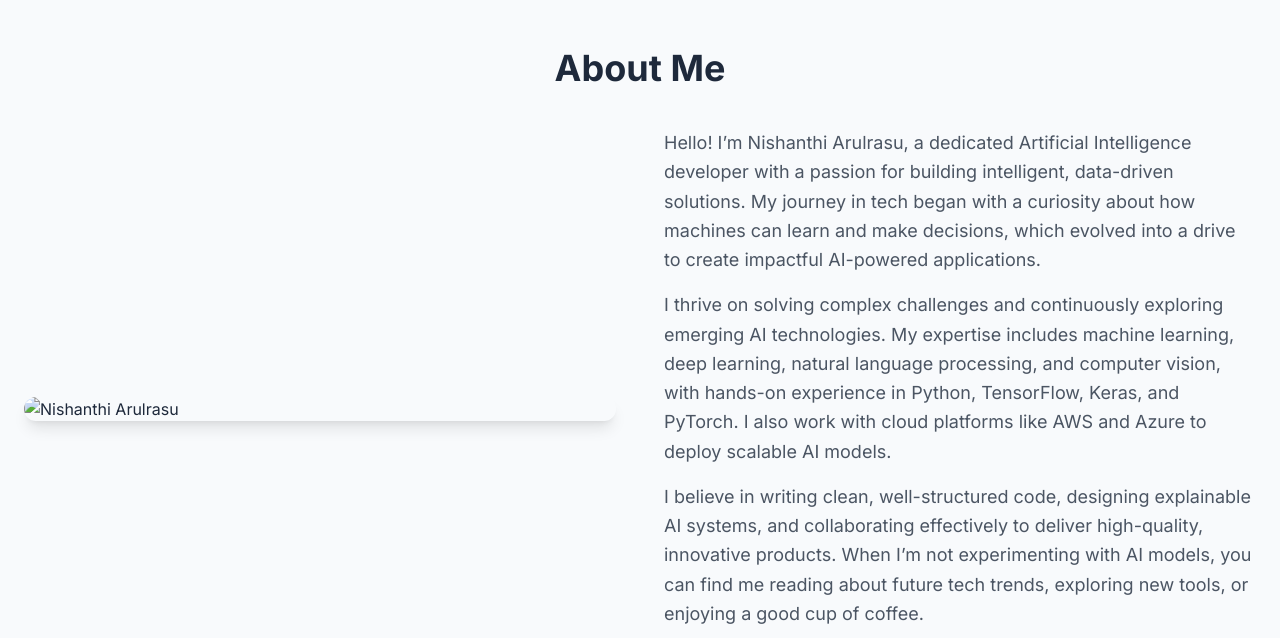
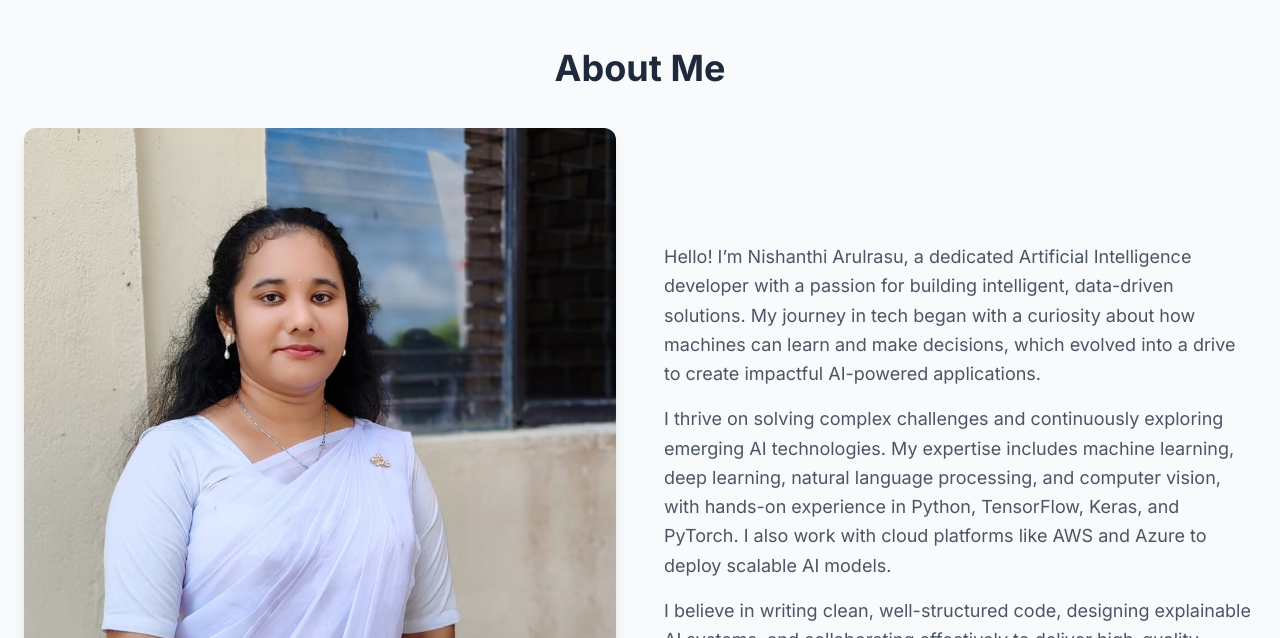
Before and after one commit to NishaAnjalin/NishaAnjalin.github.io, a plain HTML site: page index.html in a window 1280 px wide. Shown: the part 960-1598 px from the top of the page. Drawn offline with nearby package versions, Linux system fonts and the light colour scheme.

Commit message:
Update index.html
UPDATE

```diff
--- a/index.html
+++ b/index.html
@@ -175,7 +175,7 @@
             <div class="container">
                 <h2 class="text-4xl font-bold text-[var(--text-primary)] mb-10 text-center">About Me</h2>
                 <div class="grid md:grid-cols-2 gap-12 items-center">
-                    <img src="Nisha.jpg" alt="Nishanthi Arulrasu" class="rounded-xl shadow-lg w-full h-auto object-cover">
+                    <img src="Nisha.jpEg" alt="Nishanthi Arulrasu" class="rounded-xl shadow-lg w-full h-auto object-cover">
                     <div class="text-lg text-[var(--text-secondary)] leading-relaxed">
                         <p class="mb-4">
                            Hello! I’m Nishanthi Arulrasu,  a dedicated Artificial Intelligence developer with a passion for building intelligent, data-driven solutions. My journey in tech began with a curiosity about how machines can learn and make decisions, which evolved into a drive to create impactful AI-powered applications.
```
